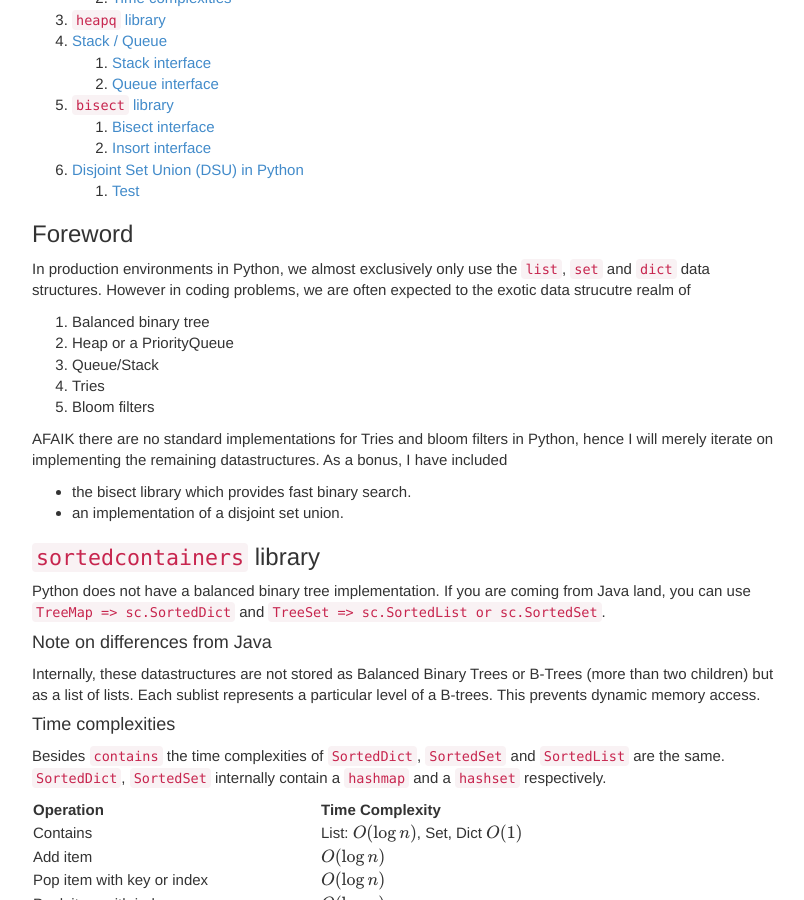
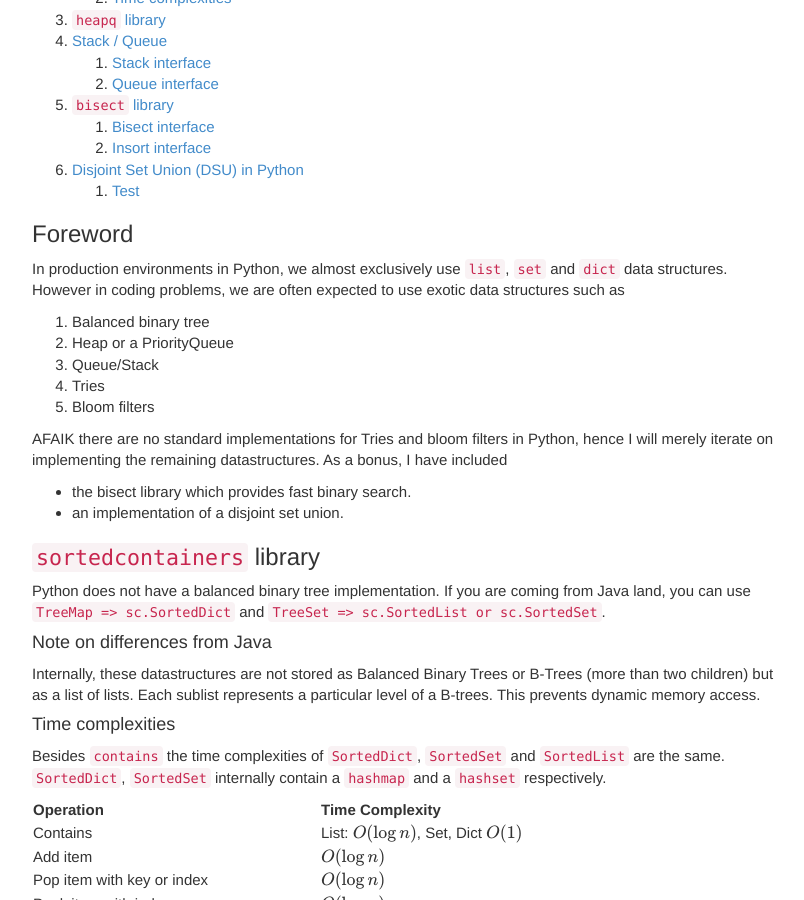
Before and after one commit to vispz/psvishnu91.github.io, a Jekyll site: the page built from _posts/programming_notes/2022-11-24-python-containers.md, in a window 1280 px wide and 900 px high, scrolled down 412 px. Shown: the whole window, without its empty margins (233-1037 px from the left). Built offline with Jekyll 4.4.1, drawn with Linux system fonts in a browser that asks for light colours; nearby versions of some CDN libraries; formulas are drawn with MathJax 3.

Commit message:
py containers typo fix

```diff
--- a/_posts/programming_notes/2022-11-24-python-containers.md
+++ b/_posts/programming_notes/2022-11-24-python-containers.md
@@ -7,9 +7,9 @@
 ---
 
 ### Foreword
-In production environments in Python, we almost exclusively only use the
+In production environments in Python, we almost exclusively use
 `list`, `set` and `dict` data structures. However in coding problems, we are often
-expected to the exotic data strucutre realm of
+expected to use exotic data structures such as
 
 1. Balanced binary tree
 2. Heap or a PriorityQueue
```
